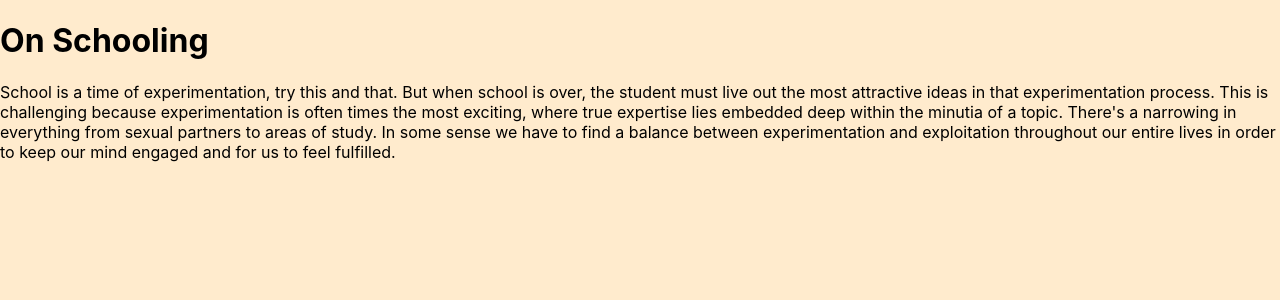
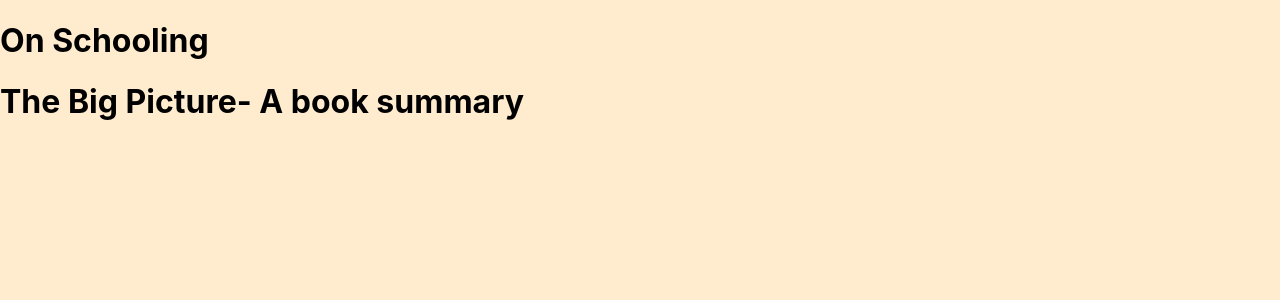
Before and after one commit to loustevenshere/lous-writings-vercel, a React (Create React App) app: page /notes in a window 1280 px wide. Shown: the top 300 px of the page. Built offline with nearby package versions, Linux system fonts and the light colour scheme.

Commit message:
Routing is working- added a note, a dream and changed a poem

```diff
--- a/src/App.js
+++ b/src/App.js
@@ -3,9 +3,23 @@ import './App.css';
 import PoemList from './Components/PoemComponents/PoemList';
 import NoteList from './Components/NoteComponents/NoteList';
 import DreamList from './Components/DreamComponents/DreamList';
-import { Route } from 'react-router-dom';
+import { Route, useHistory } from 'react-router-dom';
 
 function App() {
+
+  const history = useHistory()
+
+  const poempage = () => {
+    history.push('/poems')
+  }
+
+  const notepage = () => {
+    history.push('/notes')
+  }
+
+  const dreampage = () => {
+    history.push('/dreams')
+  }
 
   return (
     <>
@@ -13,9 +27,10 @@ function App() {
   <Route exact path='/'>
  <div className="header">
  <h1 className="title">Lou's Mind</h1>
-<h4>Poems</h4>
-<h4>Notes</h4>
-<h4>Dreams</h4>
+<h4 onClick={poempage}>Poems</h4>
+<h4 onClick={notepage}>Notes</h4>
+<h4 onClick={dreampage}>Dreams</h4>
+<p>Click any of the options above to enter</p>
  </div>
   </Route>
 
--- a/src/Components/DreamComponents/DreamWorld.js
+++ b/src/Components/DreamComponents/DreamWorld.js
@@ -12,6 +12,17 @@ const DreamWorld = [
          to this bodega, than I walked around the gym looking for her and I saw
          Nicky who told me to meditate outside. I called my mom about the accident
          and started walking back to see if it actually happened. `
+    },
+    {
+        title: 'Basement Trash',
+        id: 2,
+        text: `
+        I had a dream that I was at Carson Valley,
+        but the building looked different, I know I had been fired so I was hanging around
+        saying goodbye to people. I remember saying goodbye and thanking Tina for the peaches.
+        I had a boner when I hugged her and she noticed. I thanked Donna too. Then I was in a concrete basement of Carsons
+        that was very dirty. I had eaten some fast food amongst rats and mice and other things. I left the trash down
+        there and wandered around. I knew I'd have to go get it. After a while, I went back to go get my trash`
     }
 ]
 
--- a/src/Components/NoteComponents/Note.js
+++ b/src/Components/NoteComponents/Note.js
@@ -1,10 +1,16 @@
-import React from 'react';
+import React, { useState } from 'react';
 
 const Note = ({note}) => {
+    const [click, setclick] = useState(false);
+
+    const handleClick = () => {
+        setclick(!click)
+    }
+
     return (
         <div className="note_container">
-            <h1>{note.title}</h1>
-            <p>{note.text}</p>
+            <h1 onClick={handleClick}>{note.title}</h1>
+            {click ? <p>{note.text}</p> : null}
         </div>
     )
 }
--- a/src/Components/NoteComponents/NoteWorld.js
+++ b/src/Components/NoteComponents/NoteWorld.js
@@ -12,6 +12,22 @@ const NoteWorld = [
         experimentation and exploitation throughout our entire lives
         in order to keep our mind engaged and for us to feel fulfilled.
         `
+    },
+    {
+        title: 'The Big Picture- A book summary',
+        id: 2,
+        text: `3 billion heartbeats- this is what we get,
+        this constitutes a life. Life is so beautiful- Poetic Naturalism.
+        Thinking about the different languages that are appropriate for
+        different levels of reality. Reality has different levels of existence
+        Human beings are the meaning makers, the thinkers and contemplators
+        of the universe- How remarkable a fact! Human life is truly a blessing-
+        a blessing that will come to an end. How will I live?
+        What will I do? I feel a tremendous sense of peace knowing how I have
+        lived my life so far. What I do with my time comes from my own self-reflection
+        and volition. I have desires built into me because I am a human.
+        Those desires don't define me. Breathe Louis, take a deep breath
+        Appreciate this dance`
     }
 ];
 
--- a/src/Components/PoemComponents/PoemWorld.js
+++ b/src/Components/PoemComponents/PoemWorld.js
@@ -1,9 +1,20 @@
 const PoemWorld = [
     {
-        title: 'Something',
+        title: 'A Younger Man',
         id: 1,
-        text: `Doing something is so definite, Doing nothing Actions are so black and white,
-        Perception defines us,I like to think`
+        text: `Had I been a younger man
+        I wouldn't go to college
+        With Skin in the game
+        I'd sign an ISA
+        or backpack through Africa
+        You see I don't have all the answers
+        Barely have the questions
+        But when I muster up enough gusto
+        to go out and live life
+        to take chances, calculated risk
+        that's when I feel most alive
+        So maybe everything isn't a slam dunk
+        But you don't know until you try`
     },
     {
         title: 'Humans',
```
